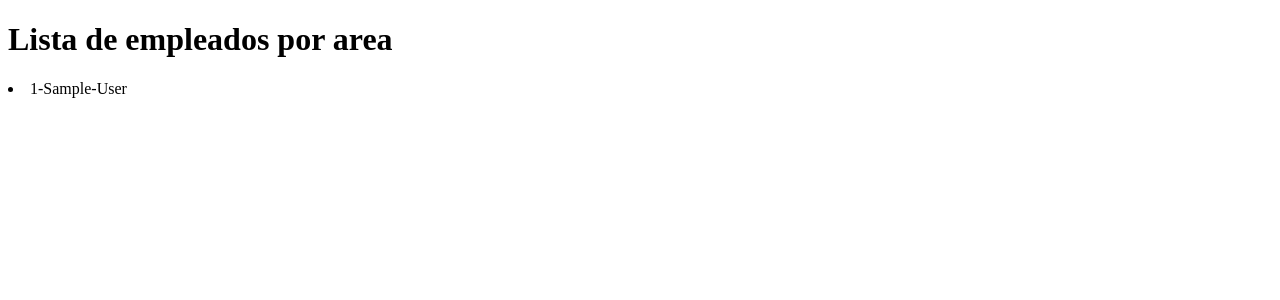
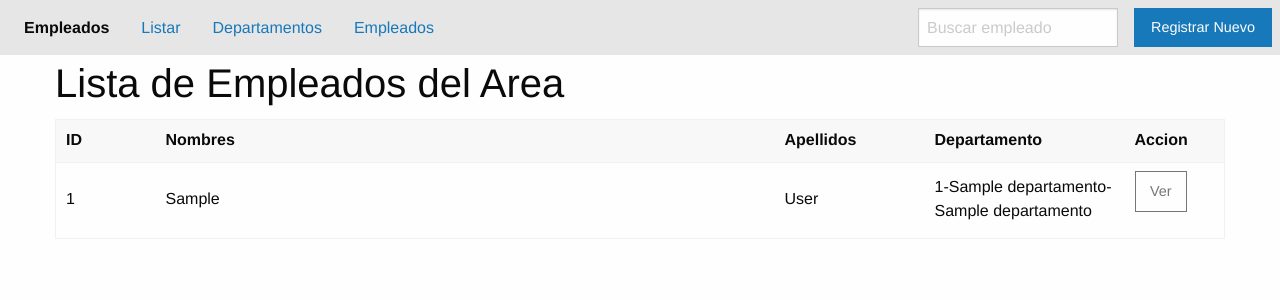
Before and after one commit to TheIszer/Django-Empleados, a Django app: a page that uses templates/persona/list_by_area.html in a window 1280 px wide. Shown: the top 300 px of the page. Run offline with Django 4.2, Linux system fonts and the light colour scheme; tables that the repository leaves empty hold one stand-in row (values such as "Sample post"); some libraries are stand-ins or nearby versions.

Commit message:
Empleados por area terminado

```diff
--- a/applications/persona/views.py
+++ b/applications/persona/views.py
@@ -45,6 +45,7 @@ class ListAllEmpleados(ListView):
 # Lista de empleados por area
 class ListByAreaEmpleados(ListView):
     template_name = 'persona/list_by_area.html'
+    context_object_name = 'empleados'
 
     def get_queryset(self):
         """
--- a/templates/persona/list_by_area.html
+++ b/templates/persona/list_by_area.html
@@ -1,16 +1,49 @@
-<!DOCTYPE html>
-<html lang="en">
-<head>
-    <meta charset="UTF-8">
-    <meta http-equiv="X-UA-Compatible" content="IE=edge">
-    <meta name="viewport" content="width=device-width, initial-scale=1.0">
-    <title>Document</title>
-</head>
-<body>
-    <h1>Lista de empleados por area</h1>
-    {% for emp in object_list %}
-        <li>{{emp}}</li>
-    {% endfor %}
+{% extends 'base.html' %}
 
-</body>
-</html>
+
+{% block title %}
+    Empleado por Area
+{% endblock title %}
+
+
+{% block content %}
+    {% include 'includes/header.html' %}
+
+    <div class="grid-container">
+        <div class="grid-x grid-margin-x">
+            <h2 class="cell">Lista de Empleados del Area</h2>
+            <div class="cell">
+                <table>
+                    <thead>
+                      <tr>
+                        <th width="100">ID</th>
+                        <th>Nombres</th>
+                        <th width="150">Apellidos</th>
+                        <th width="200">Departamento</th>
+                        <th width="100">Accion</th>
+                      </tr>
+                    </thead>
+
+                    <tbody>
+                        {% for emp in empleados %}
+                        <tr>
+                          <td>{{emp.id}}</td>
+                          <td>{{emp.first_name}}</td>
+                          <td>{{emp.last_name}}</td>
+                          <td>{{emp.departamento}}</td>
+                          <td><a class="hollow button secondary" href="{% url 'persona_app:empleado_detail' emp.id %}">Ver</a>
+                          </td>
+                        </tr>
+                        {% endfor %}
+
+
+                    </tbody>
+                  </table>
+            </div>
+
+
+        </div>
+
+    </div>
+
+{% endblock content %}
```
